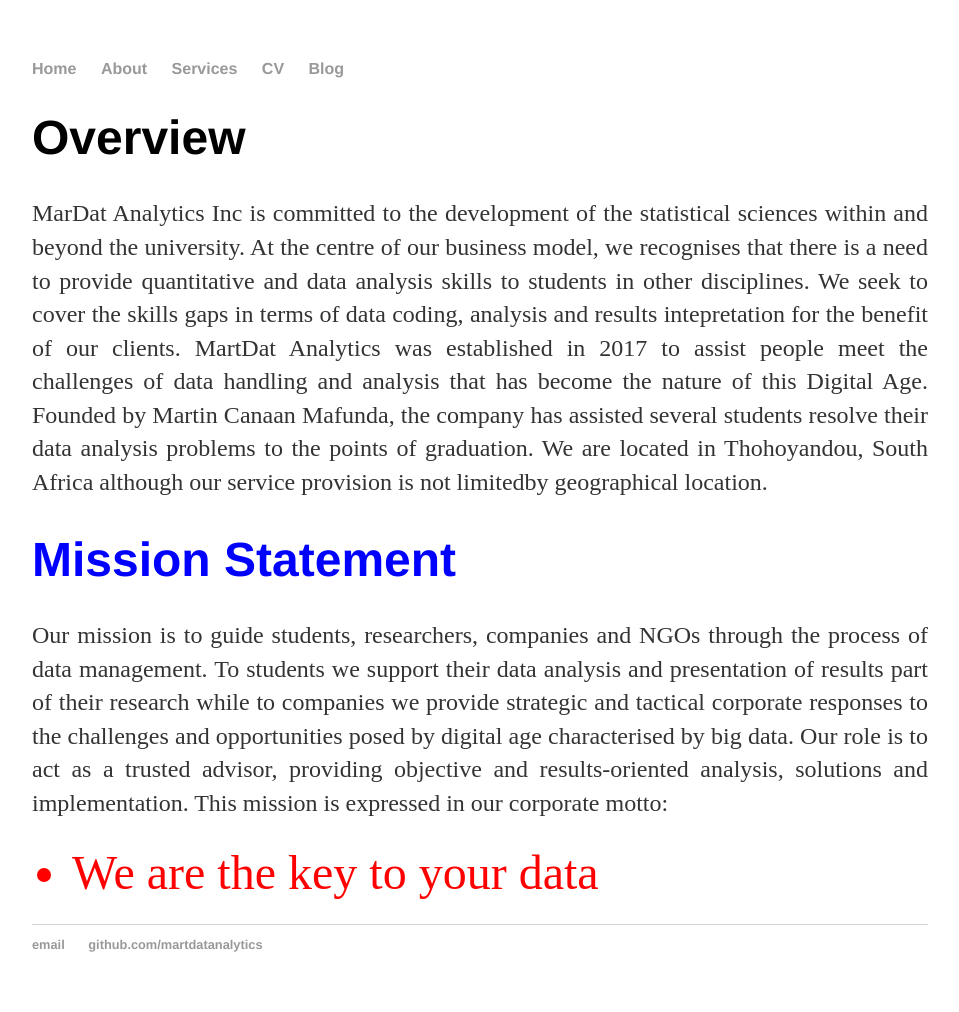
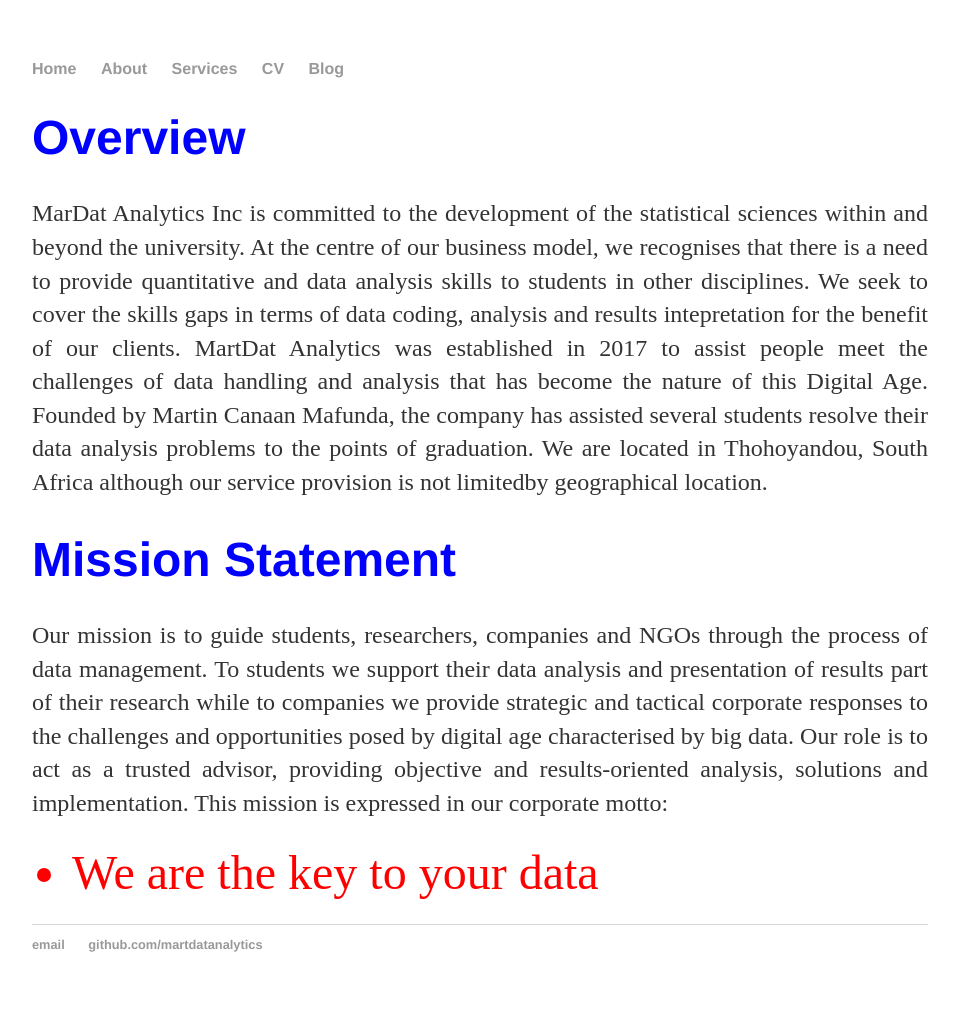
Before and after one commit to martdatanalytics/martdatanalytics.github.io, a Jekyll site: the page built from about/index.html, in a window 1280 px wide. Shown: the whole page, without its empty margins (160-1119 px from the left). Built offline with Jekyll 4.4.1, drawn with Linux system fonts in a browser that asks for light colours.

Commit message:
Update index.html

```diff
--- a/about/index.html
+++ b/about/index.html
@@ -3,7 +3,7 @@ layout: default
 title: Details
 ---
 <div class="blurb">
-	<h1>Overview</h1>
+	<h1 style="color:blue;">Overview </h1>
 	<p style="text-align: justify;">MarDat Analytics Inc is committed to the development of the statistical sciences within and beyond the
 	university. At the centre of our business model, we recognises that there is a need to provide quantitative
 	and data analysis skills to students in other disciplines. We seek to cover the skills gaps in terms of data coding,
```
